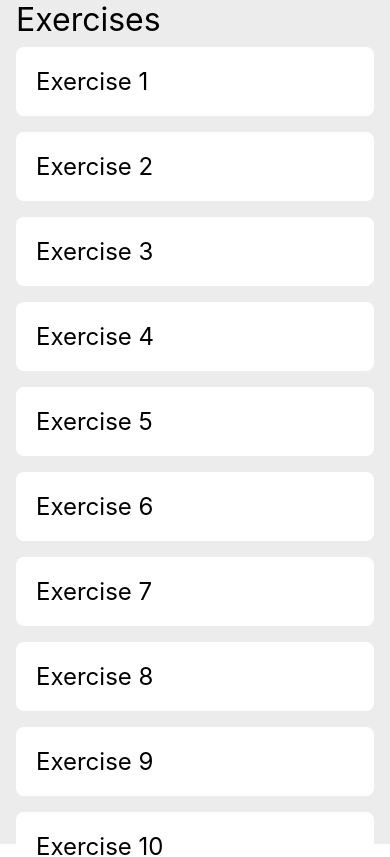
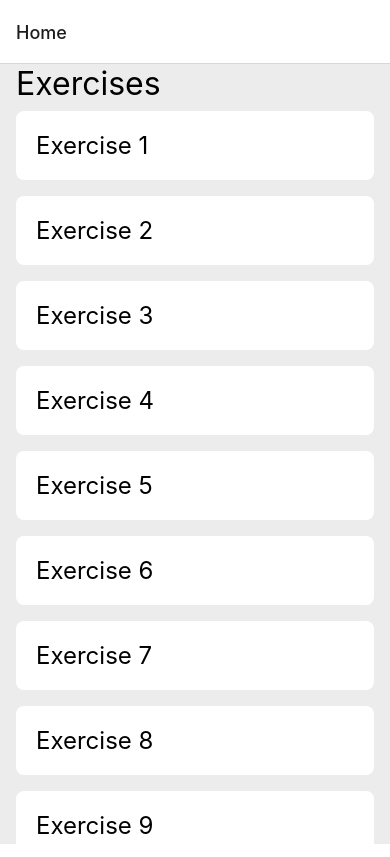
Before and after one commit to nicmalegre/react-native-fundamentals, a React Native app: screen /Home in a window 390 px wide. Shown: the top 857 px of the page. Built offline with nearby package versions, Linux system fonts and the light colour scheme.

Commit message:
Add React Navigation

```diff
--- a/App.js
+++ b/App.js
@@ -1,66 +1,19 @@
 import React from 'react';
-import {
-  SafeAreaView,
-  StatusBar,
-  Text,
-  useColorScheme,
-  View,
-  StyleSheet,
-  SectionList,
-} from 'react-native';
+import {NavigationContainer} from '@react-navigation/native';
+import {createNativeStackNavigator} from '@react-navigation/native-stack';
 
-import {SECTIONS} from './src/constants';
+import {Home} from './src/screens/Home';
 
-const Item = ({title}) => (
-  <View style={styles.item}>
-    <Text style={styles.title}>{title}</Text>
-  </View>
-);
+const Stack = createNativeStackNavigator();
 
 const App = () => {
-  const isDarkMode = useColorScheme() === 'dark';
-
   return (
-    <SafeAreaView style={styles.safeAreaView}>
-      <View style={styles.container}>
-        <StatusBar barStyle={isDarkMode ? 'light-content' : 'dark-content'} />
-        <SectionList
-          sections={SECTIONS}
-          keyExtractor={(item, index) => item + index}
-          renderSectionHeader={({section: {title}}) => (
-            <Text style={styles.header}>{title}</Text>
-          )}
-          renderItem={({item}) => <Item title={item} />}
-          st
-        />
-      </View>
-    </SafeAreaView>
+    <NavigationContainer>
+      <Stack.Navigator>
+        <Stack.Screen name="Home" component={Home} />
+      </Stack.Navigator>
+    </NavigationContainer>
   );
 };
 
-const styles = StyleSheet.create({
-  safeAreaView: {
-    flex: 1,
-    paddingTop: StatusBar.currentHeight,
-    padding: 16,
-    backgroundColor: '#ececec',
-  },
-  container: {
-    marginHorizontal: 16,
-  },
-  item: {
-    backgroundColor: 'white',
-    padding: 20,
-    marginVertical: 8,
-    borderRadius: 8,
-  },
-  header: {
-    fontSize: 32,
-    backgroundColor: '#ececec',
-  },
-  title: {
-    fontSize: 24,
-  },
-});
-
 export default App;
--- a/package.json
+++ b/package.json
@@ -10,8 +10,12 @@
     "lint": "eslint ."
   },
   "dependencies": {
+    "@react-navigation/native": "^6.0.8",
+    "@react-navigation/native-stack": "^6.5.0",
     "react": "17.0.2",
-    "react-native": "0.67.3"
+    "react-native": "0.67.3",
+    "react-native-safe-area-context": "^4.0.1",
+    "react-native-screens": "^3.12.0"
   },
   "devDependencies": {
     "@babel/core": "^7.12.9",
--- /dev/null
+++ b/src/screens/Home.js
@@ -0,0 +1,67 @@
+import React from 'react';
+import {
+  SafeAreaView,
+  StatusBar,
+  Text,
+  useColorScheme,
+  View,
+  StyleSheet,
+  SectionList,
+  TouchableWithoutFeedback,
+} from 'react-native';
+
+import {SECTIONS} from '../constants';
+
+const styles = StyleSheet.create({
+  safeAreaView: {
+    flex: 1,
+    paddingTop: StatusBar.currentHeight,
+    padding: 16,
+    backgroundColor: '#ececec',
+  },
+  container: {
+    marginHorizontal: 16,
+  },
+  item: {
+    backgroundColor: 'white',
+    padding: 20,
+    marginVertical: 8,
+    borderRadius: 8,
+  },
+  header: {
+    fontSize: 32,
+    backgroundColor: '#ececec',
+  },
+  title: {
+    fontSize: 24,
+  },
+});
+
+const Item = ({title}) => (
+  <TouchableWithoutFeedback onPress={() => alert('Pressed!')}>
+    <View style={styles.item}>
+      <Text style={styles.title}>{title}</Text>
+    </View>
+  </TouchableWithoutFeedback>
+);
+
+export const Home = () => {
+  const isDarkMode = useColorScheme() === 'dark';
+
+  return (
+    <SafeAreaView style={styles.safeAreaView}>
+      <View style={styles.container}>
+        <StatusBar barStyle={isDarkMode ? 'light-content' : 'dark-content'} />
+        <SectionList
+          sections={SECTIONS}
+          keyExtractor={(item, index) => item + index}
+          renderSectionHeader={({section: {title}}) => (
+            <Text style={styles.header}>{title}</Text>
+          )}
+          renderItem={({item}) => <Item title={item} />}
+          st
+        />
+      </View>
+    </SafeAreaView>
+  );
+};
```
Also changed, not shown: 3 other files (tests, documents, lock files or other folders).
